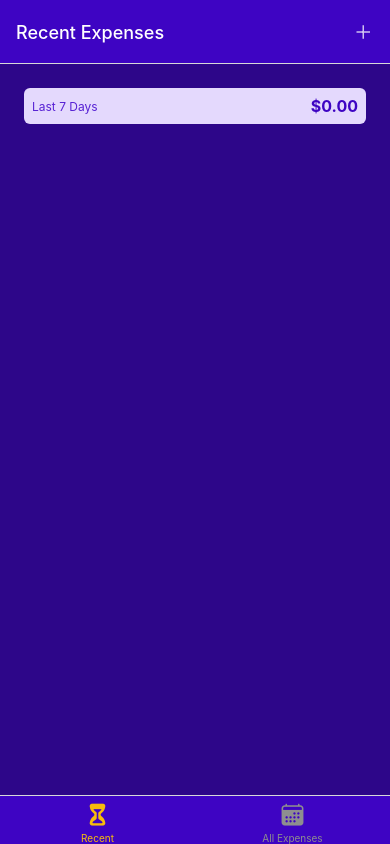
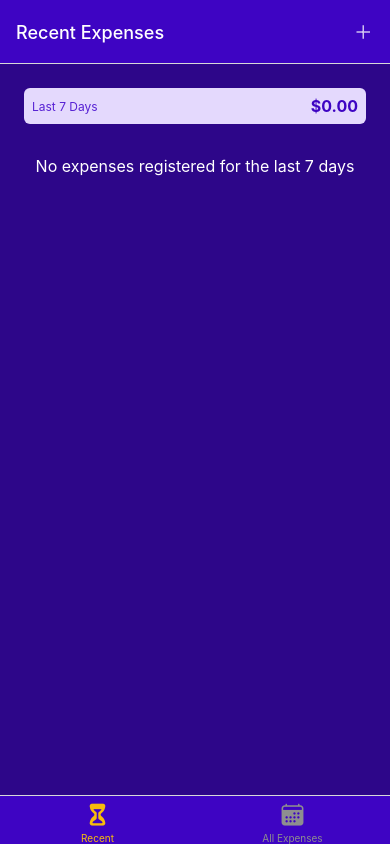
Before and after one commit to esraaezzat/expenseTracker, a React Native app: screen / in a window 390 px wide. Built offline with nearby package versions, Linux system fonts and the light colour scheme.

Commit message:
handle delete expense and base logic in add and update expense

```diff
--- a/App.js
+++ b/App.js
@@ -58,7 +58,7 @@ const ExpensesOverview = () => {
 export default function App() {
   return (
     <>
-      <StatusBar style="auto" />
+      <StatusBar style="light" />
       <ExpenseContextProvider>
         <NavigationContainer>
           <Stack.Navigator screenOptions={{
--- a/components/ExpensesOutput/ExpensesOutput.js
+++ b/components/ExpensesOutput/ExpensesOutput.js
@@ -1,16 +1,21 @@
-import {  StyleSheet, View } from "react-native";
+import {  StyleSheet, Text, View } from "react-native";
 import ExpensesSummary from "./ExpensesSummary";
 import ExpensesList from "./ExpensesList";
 import { GlobalStyles } from "../../constants/Styles";
 
 
 
-const ExpensesOutput = ({ expenses, expensesPeriod }) => {
+const ExpensesOutput = ({ expenses, expensesPeriod, fallbackText}) => {
 
+    let content = <Text style={styles.infoText}>{fallbackText}</Text>
+
+    if(expenses.length){
+        content = <ExpensesList expenses={expenses} />
+    }
     return (
         <View style={styles.container}>
             <ExpensesSummary expenses={expenses} periodName={expensesPeriod}/>
-            <ExpensesList expenses={expenses} />
+            {content}
         </View>
     )
 
@@ -25,5 +30,11 @@ const styles = StyleSheet.create({
         paddingTop: 24,
         paddingBottom: 0,
         backgroundColor: GlobalStyles.colors.primary700,
+    },
+    infoText:{
+        color: 'white',
+        fontSize: 16,
+        textAlign: 'center',
+        marginTop: 32
     }
 })
--- a/screens/AllExpenses.js
+++ b/screens/AllExpenses.js
@@ -5,7 +5,11 @@ import { ExpenseContext } from "../store/expense-context";
 
 const AllExpenses = () => {
     const expensesCtx = useContext(ExpenseContext);
-    return <ExpensesOutput expenses={expensesCtx.expenses} expensesPeriod='Total'/>
+    return <ExpensesOutput
+        expenses={expensesCtx.expenses}
+        expensesPeriod='Total' f
+        allbackText="No registered expenses found"
+    />
 }
 
 export default AllExpenses;
--- a/screens/MangeExpenses.js
+++ b/screens/MangeExpenses.js
@@ -1,10 +1,13 @@
-import { useLayoutEffect } from "react";
+import { useLayoutEffect, useContext } from "react";
 import { View, StyleSheet } from "react-native";
 import IconButton from '../components/UI/IconButton';
 import { GlobalStyles } from '../constants/Styles'
 import Button from "../components/UI/Button";
+import { ExpenseContext } from "../store/expense-context";
+
 const ManageExpenses = ({ route, navigation }) => {
 
+    const expensesCtx = useContext(ExpenseContext);
     const editedExpenseId = route.params?.expenseId;
     const isEditing = !!editedExpenseId;
 
@@ -17,21 +20,36 @@ const ManageExpenses = ({ route, navigation }) => {
     }, [navigation, isEditing])
 
     const deleteExpenseHandler = () => {
+        expensesCtx.deleteExpense(editedExpenseId)
         navigation.goBack();
     };
     const cancelHandler = () => {
         navigation.goBack();
     }
     const ConfirmHandler = () => {
+        if (isEditing) {
+            expensesCtx.updateExpense(editedExpenseId ,{
+                description: 'edit test!!!!!',
+                amount: 29.99,
+                date: new Date('2022-5-20')
+            });
+        }
+        else {
+            expensesCtx.addExpense({
+                description: 'test',
+                amount: 19.99,
+                date: new Date('2022-5-19')
+            });
+        }
         navigation.goBack();
     }
     return (
         <View style={styles.container}>
             <View style={styles.buttons}>
                 <Button mode='flat' onPress={cancelHandler} style={styles.button}>Cancel</Button>
-                <Button onPress={ConfirmHandler} style={styles.button}>{ isEditing ? 'Update' : 'Add'}</Button>
+                <Button onPress={ConfirmHandler} style={styles.button}>{isEditing ? 'Update' : 'Add'}</Button>
             </View>
-            {isEditing && <View style={ styles.deleteContainer }>
+            {isEditing && <View style={styles.deleteContainer}>
                 <IconButton
                     icon='trash'
                     color={GlobalStyles.colors.error500}
@@ -51,12 +69,12 @@ const styles = StyleSheet.create({
         padding: 24,
         backgroundColor: GlobalStyles.colors.primary800,
     },
-    buttons:{
+    buttons: {
         flexDirection: 'row',
         justifyContent: 'center',
         alignItems: 'center'
     },
-    button:{
+    button: {
         minWidth: 120,
         marginHorizontal: 8
     },
--- a/screens/RecentExpenses.js
+++ b/screens/RecentExpenses.js
@@ -11,10 +11,14 @@ const RecentExpenses = () => {
         const today = new Date();
         const date7DaysAgo = getDayMinusDays(today, 7);
 
-        return expense.date > date7DaysAgo;
+        return (expense.date >= date7DaysAgo) && (expense.date <= today);
     });
 
-    return <ExpensesOutput expenses={recentExpenses} expensesPeriod='Last 7 Days' />
+    return <ExpensesOutput
+        expenses={recentExpenses}
+        expensesPeriod='Last 7 Days'
+        fallbackText="No expenses registered for the last 7 days"
+        />
 }
 
 export default RecentExpenses;
```
